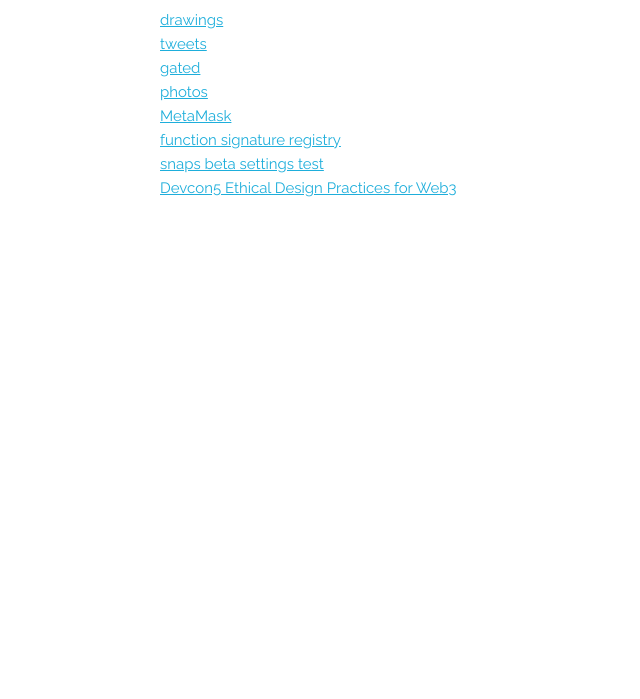
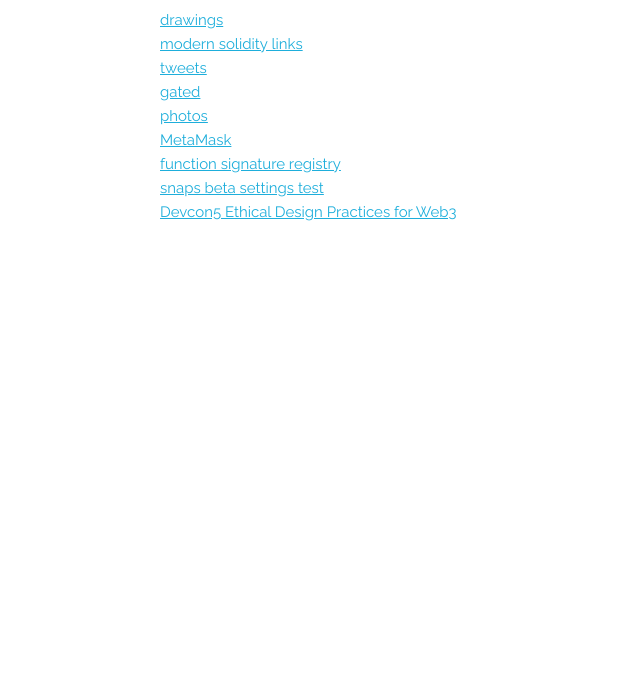
Before and after one commit to jennypollack/jennypollack.github.io, a plain HTML site: page index.html in a window 1280 px wide. Shown: the part 101-800 px from the top of the page, without its empty margins (0-640 px from the left). Drawn offline with Linux system fonts and the light colour scheme.

Commit message:
add solidity links

```diff
--- a/index.html
+++ b/index.html
@@ -38,6 +38,11 @@
     <div class="row">
       <a href="https://jenny.lol/images/" target="blank">
       drawings</a>
+    </div>
+
+    <div class="row">
+      <a href="https://jenny.lol/solidity-links" target="blank">
+      modern solidity links</a>
     </div>
 
     <div class="row">
```
